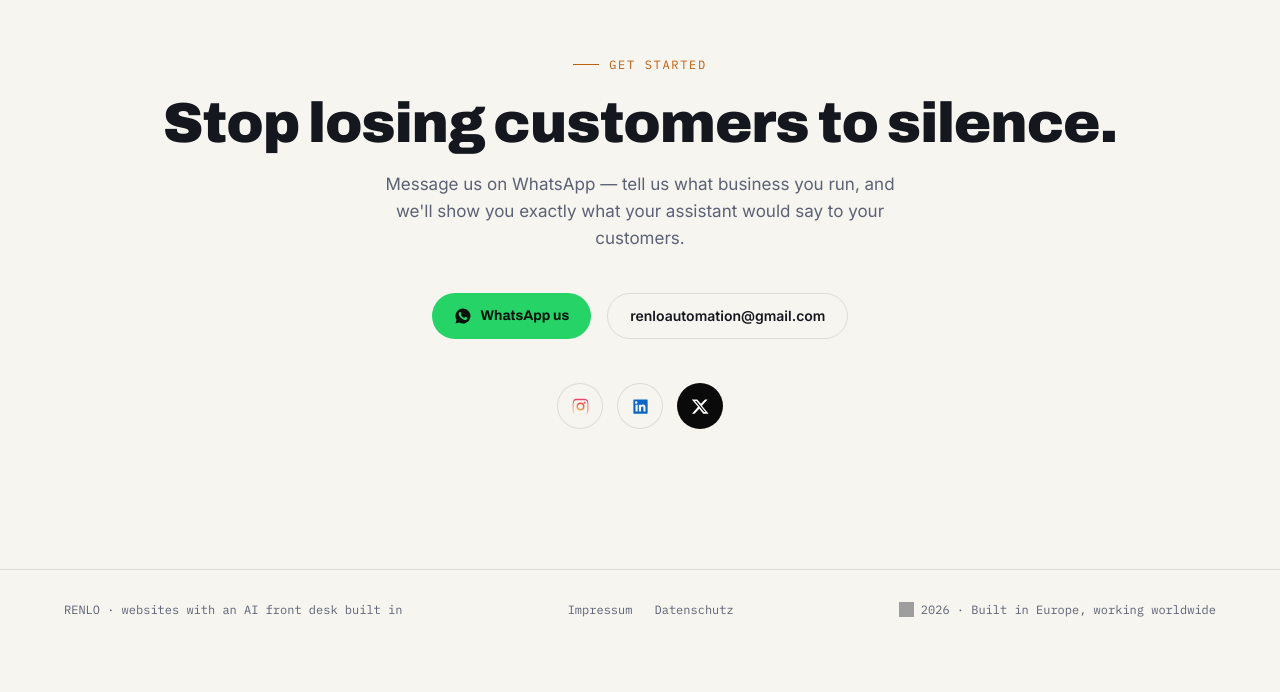
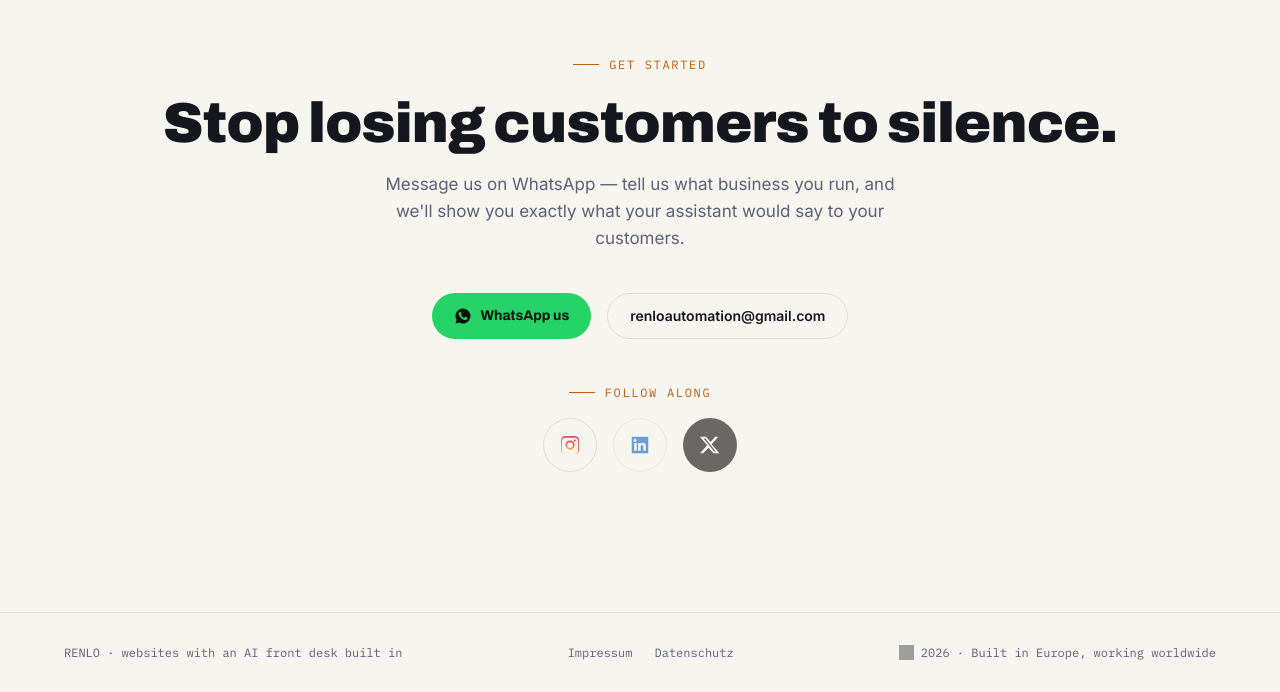
Before and after one commit to CakePasha/renlo-site, a website: page index.html in a window 1280 px wide. Shown: the part 9372-10064 px from the top of the page. Before the commit the page ends 10021 px from the top, so only its background shows below. Drawn offline with nearby package versions, Linux system fonts and the light colour scheme; grey boxes are pictures that could not be loaded; animation ran at ten frames a second.

Commit message:
Update index.html

```diff
--- a/index.html
+++ b/index.html
@@ -485,12 +485,18 @@ section{padding:110px clamp(20px,5vw,64px);max-width:1440px;margin:0 auto;positi
 .contact h2{font-size:clamp(36px,4.4vw,66px);font-weight:900;margin:20px 0 18px}
 .contact p{color:var(--muted);max-width:520px;margin:0 auto 40px;font-size:17px}
 .contact-btns{display:flex;gap:16px;justify-content:center;flex-wrap:wrap;margin-bottom:44px}
-.socials{display:flex;gap:14px;justify-content:center}
-.socials a{width:46px;height:46px;border-radius:50%;border:1px solid var(--line);display:grid;place-items:center;color:var(--muted);transition:all .2s;text-decoration:none;background:rgba(255,255,255,.03)}
-.socials a:hover{border-color:rgba(255,255,255,.35);transform:translateY(-3px)}
-.socials svg{width:19px;height:19px}
+.socials-label{margin-bottom:16px}
+.socials{display:flex;gap:16px;justify-content:center}
+.socials a,.socials span{width:54px;height:54px;border-radius:50%;border:1px solid var(--line);display:grid;place-items:center;color:var(--muted);transition:all .25s cubic-bezier(.2,.7,.2,1);text-decoration:none;background:rgba(255,255,255,.03)}
+.socials a:hover{border-color:rgba(255,255,255,.4);transform:translateY(-4px) scale(1.06);box-shadow:0 14px 32px rgba(0,0,0,.4)}
+.socials svg{width:22px;height:22px}
 .socials .social-x{background:#0a0a0a}
 .socials .social-x:hover{border-color:#fff}
+/* LinkedIn/X: no real account to link yet — shown for brand presence, deliberately muted and
+   non-interactive (not <a> at all, so there's no dead link / accidental #-jump) until real
+   profiles exist. Swap back to <a href="..."> then, matching the Instagram button above. */
+.socials span.disabled{opacity:.6;cursor:default}
+.socials span.disabled:hover{transform:none;box-shadow:none;border-color:var(--line)}
 
 footer{border-top:1px solid var(--line);padding:30px clamp(20px,5vw,64px);display:flex;justify-content:space-between;align-items:center;
   font-family:var(--font-m);font-size:12px;color:var(--muted);max-width:1440px;margin:0 auto;flex-wrap:wrap;gap:12px}
@@ -1041,8 +1047,9 @@ footer .legal a:hover{color:var(--amber)}
       </a>
       <button class="btn btn-ghost" id="copy-email" type="button" data-email="renloautomation@gmail.com">renloautomation@gmail.com</button>
     </div>
+    <div class="eyebrow socials-label" style="justify-content:center">Follow along</div>
     <div class="socials">
-      <a href="#" aria-label="Instagram" class="social-ig">
+      <a href="https://instagram.com/renlo.automation" target="_blank" rel="noopener" aria-label="Instagram" class="social-ig">
         <svg viewBox="0 0 24 24">
           <defs>
             <radialGradient id="igGrad" cx="30%" cy="107%" r="150%">
@@ -1055,12 +1062,12 @@ footer .legal a:hover{color:var(--amber)}
           <path fill="url(#igGrad)" d="M12 2.2c3.2 0 3.6 0 4.9.1 1.2.1 1.8.2 2.2.4.6.2 1 .5 1.4.9.4.4.7.8.9 1.4.2.4.4 1 .4 2.2.1 1.3.1 1.7.1 4.9s0 3.6-.1 4.9c-.1 1.2-.2 1.8-.4 2.2-.2.6-.5 1-.9 1.4-.4.4-.8.7-1.4.9-.4.2-1 .4-2.2.4-1.3.1-1.7.1-4.9.1s-3.6 0-4.9-.1c-1.2-.1-1.8-.2-2.2-.4-.6-.2-1-.5-1.4-.9-.4-.4-.7-.8-.9-1.4-.2-.4-.4-1-.4-2.2C2.2 15.6 2.2 15.2 2.2 12s0-3.6.1-4.9c.1-1.2.2-1.8.4-2.2.2-.6.5-1 .9-1.4.4-.4.8-.7 1.4-.9.4-.2 1-.4 2.2-.4C8.4 2.2 8.8 2.2 12 2.2Zm0 1.8c-3.1 0-3.5 0-4.8.1-1.1.1-1.5.2-1.9.3-.5.2-.8.4-1.1.7-.3.3-.5.6-.7 1.1-.1.4-.3.8-.3 1.9-.1 1.3-.1 1.7-.1 4.8s0 3.5.1 4.8c.1 1.1.2 1.5.3 1.9.2.5.4.8.7 1.1.3.3.6.5 1.1.7.4.1.8.3 1.9.3 1.3.1 1.7.1 4.8.1s3.5 0 4.8-.1c1.1-.1 1.5-.2 1.9-.3.5-.2.8-.4 1.1-.7.3-.3.5-.6.7-1.1.1-.4.3-.8.3-1.9.1-1.3.1-1.7.1-4.8s0-3.5-.1-4.8c-.1-1.1-.2-1.5-.3-1.9-.2-.5-.4-.8-.7-1.1-.3-.3-.6-.5-1.1-.7-.4-.1-.8-.3-1.9-.3-1.3-.1-1.7-.1-4.8-.1Zm0 3.1a5 5 0 1 1 0 10 5 5 0 0 1 0-10Zm0 1.8a3.2 3.2 0 1 0 0 6.4 3.2 3.2 0 0 0 0-6.4Zm5.2-2.9a1.2 1.2 0 1 1 0 2.4 1.2 1.2 0 0 1 0-2.4Z"/>
         </svg>
       </a>
-      <a href="#" aria-label="LinkedIn" class="social-li">
+      <span aria-label="LinkedIn — coming soon" title="Coming soon" class="social-li disabled">
         <svg viewBox="0 0 24 24"><path fill="#0A66C2" d="M20.4 3H3.6C3.3 3 3 3.3 3 3.6v16.8c0 .3.3.6.6.6h16.8c.3 0 .6-.3.6-.6V3.6c0-.3-.3-.6-.6-.6ZM8.3 18.4H5.7V9.7h2.7v8.7ZM7 8.5a1.6 1.6 0 1 1 0-3.1 1.6 1.6 0 0 1 0 3.1Zm11.4 9.9h-2.7v-4.2c0-1 0-2.3-1.4-2.3s-1.6 1.1-1.6 2.2v4.3H10V9.7h2.6v1.2c.4-.7 1.2-1.4 2.5-1.4 2.7 0 3.2 1.8 3.2 4.1v4.8Z"/></svg>
-      </a>
-      <a href="#" aria-label="X" class="social-x">
+      </span>
+      <span aria-label="X — coming soon" title="Coming soon" class="social-x disabled">
         <svg viewBox="0 0 24 24"><path fill="#fff" d="M17.7 3H21l-7.2 8.2L22.2 21h-6.6l-5.2-6.1L4.5 21H1.2l7.7-8.8L1 3h6.8l4.7 5.6L17.7 3Zm-1.2 16h1.8L6.9 4.9H5L16.5 19Z"/></svg>
-      </a>
+      </span>
     </div>
   </div>
 </section>
```
